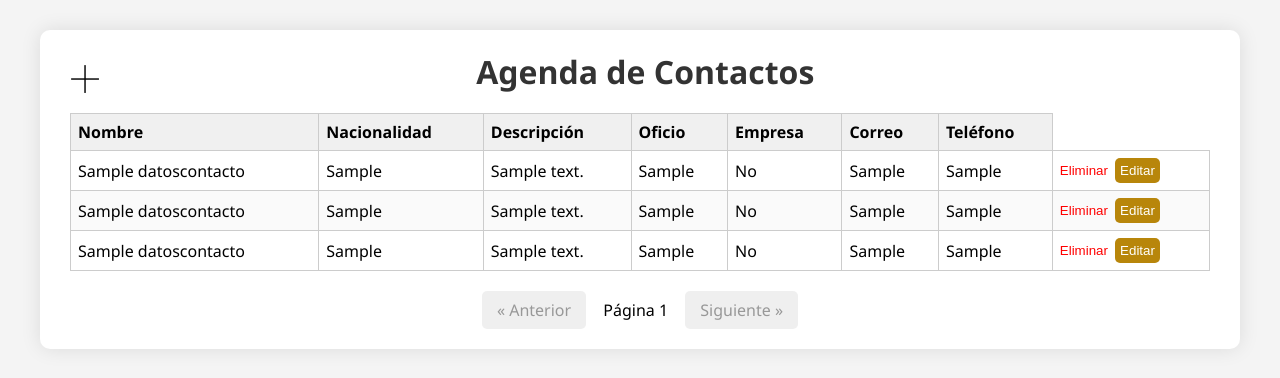
After one commit to Giuseppe21410/DESARROLLO-WEB-BACK-END, a PHP site: the page made by DESARROLLO WEB BACK-END/EJERCICIOS/14_Agenda_Contactos/wiew.php in a window 1280 px wide. The commit adds this page. Shown: the top 378 px of the page. Run offline with PHP 8.4, Linux system fonts and the light colour scheme; data comes from the database, SQL or seed files in the repository; tables that the repository leaves empty or names only in its code hold one stand-in row (values such as "Sample post").

```diff
--- /dev/null
+++ b/DESARROLLO WEB BACK-END/EJERCICIOS/14_Agenda_Contactos/ASSETS/CSS/styles.css
@@ -0,0 +1,130 @@
+* {
+  margin: 0;
+  padding: 0;
+  box-sizing: border-box;
+}
+
+body {
+  font-family: "Segoe UI", sans-serif;
+  background-color: #f4f4f4;
+  padding: 30px;
+}
+
+.container {
+  max-width: 1200px;
+  margin: auto;
+  background: white;
+  padding: 20px 30px;
+  border-radius: 10px;
+  box-shadow: 0 0 20px rgba(0,0,0,0.1);
+}
+
+h1 {
+  text-align: center;
+  margin-bottom: 20px;
+  color: #333;
+}
+
+.contact-table {
+  width: 100%;
+  border-collapse: collapse;
+  margin-bottom: 20px;
+}
+
+.contact-table th,
+.contact-table td {
+  border: 1px solid #ccc;
+  padding: 7px;
+  text-align: left;
+}
+
+.contact-table th {
+  background-color: #f0f0f0;
+}
+
+.contact-table tr:nth-child(even) {
+  background-color: #fafafa;
+}
+
+.pagination {
+  text-align: center;
+}
+
+.pagination a {
+  display: inline-block;
+  padding: 8px 15px;
+  margin: 0 5px;
+  background-color: #e0e0e0;
+  color: #333;
+  text-decoration: none;
+  border-radius: 5px;
+  transition: background 0.2s;
+}
+
+.pagination a:hover {
+  background-color: #d0d0d0;
+}
+
+.pagination a.active {
+  background-color: #333;
+  color: white;
+  font-weight: bold;
+}
+
+.pagination a.prev,
+.pagination a.next {
+  font-weight: bold;
+}
+
+.pagina {
+      margin: 0 8px;
+    }
+
+.disabled {
+      pointer-events: none;
+      color: gray;
+      opacity: 0.5;
+}
+
+.eliminar{
+  color: red;
+  background: none;
+  cursor: pointer;
+  resize: none;
+  outline: none;
+  border: none;
+}
+
+.eliminar:hover{
+  text-decoration: underline;
+}
+
+.editar{
+  color: white;
+  text-decoration: double;
+  background-color:darkgoldenrod;
+  border: none;
+  border-radius: 5px;
+  padding: 5px;
+  margin-left: 3px;
+  cursor: pointer;
+}
+
+.Titulo{
+  display: flex;
+  align-items: center;
+  gap:33%;
+}
+
+.Titulo button{
+  border: none;
+  cursor: pointer;
+  background: none;
+  width: 30px;
+  height: 30px;
+}
+
+.Titulo img{
+  width: 30px;
+  height: 30px;
+}
--- /dev/null
+++ b/DESARROLLO WEB BACK-END/EJERCICIOS/14_Agenda_Contactos/wiew.php
@@ -0,0 +1,123 @@
+<?php
+     if ($_SERVER['REQUEST_METHOD'] == "POST" && isset($_POST['AñadirFila']) || isset($_POST['EditarFila'])){
+          $Modalidad = $_POST["modalidad"] ; // De esta manera indicamos la modalidad editar.
+          $id_fila=intval($_POST["id"]);
+          $pagina=intval($_POST["pagina"]);
+
+          header("Location: ./PUBLIC/controllers.php?modalidad=$Modalidad&id=$id_fila&pagina=$pagina");
+        }
+?>
+
+<!DOCTYPE html>
+<html lang="es">
+<head>
+  <meta charset="UTF-8" />
+  <meta name="viewport" content="width=device-width, initial-scale=1.0"/>
+  <title>Agenda de Contactos</title>
+  <link rel="stylesheet" href="./ASSETS/CSS/styles.css" />
+</head>
+<body>
+
+  <div class="container">
+    <div class="Titulo">
+      <form method="post">
+         <input type="hidden" name="modalidad" value="Añadir">
+         <button name="AñadirFila"><img src="./ASSETS/IMAGES/mas.png" alt=""></button>
+      </form>
+      <h1>Agenda de Contactos</h1>
+    </div>
+
+
+    <table class="contact-table">
+      <thead>
+        <tr>
+          <th>Nombre</th>
+          <th>Nacionalidad</th>
+          <th>Descripción</th>
+          <th>Oficio</th>
+          <th>Empresa</th>
+          <th>Correo</th>
+          <th>Teléfono</th>
+        </tr>
+      </thead>
+      <tbody>
+        <?php
+        // Insertamos las variables para conectarnos a la base de datos:
+        $host="localhost";
+        $user_name="root";
+        $password="";
+        $dbname="agenda_contacto";
+        // Variables de paginación:
+        $page = isset($_GET['page']) ? max(1, intval($_GET['page'])) : 1;
+        $limit= 15;
+        $offset=($page-1)*$limit;
+
+        // Con la función "construirConsulta" construiremos la consulta de los contactos en función de la paginación:
+        function construirConsulta_1($limit,$offset){
+            $sql= "SELECT * FROM usuarios JOIN datos ON usuarios.datos_id=datos.id_datos JOIN datosContacto ON usuarios.datoscontacto_id = datosContacto.id_datosContacto";
+            $sql.=" LIMIT $limit OFFSET $offset";
+            return $sql;
+        };
+
+        // Nos conectamos a la base de datos:
+        $pdo= new PDO("mysql:host=$host;dbname=$dbname;charset=utf8", $user_name, $password);
+
+        // Recogemos los datos de la base de datos:
+        $consulta = construirConsulta_1($limit, $offset);
+        $stmt= $pdo->prepare($consulta);
+        $stmt->execute();
+        $resultados= $stmt->fetchAll(PDO::FETCH_ASSOC);
+
+        if (count($resultados)>0){
+            foreach ($resultados as $fila){
+                $id= $fila["id_usuarios"];
+                echo '
+                <tr>
+                   <td>' . htmlspecialchars($fila["nombre"]) . '</td>
+                   <td>' . htmlspecialchars($fila["nacionalidad"]) . '</td>
+                   <td>' . htmlspecialchars($fila["descripcion"]) . '</td>
+                   <td>' . htmlspecialchars($fila["oficio"]) . '</td>
+                   <td>' . ((int)$fila["empresa"] === 1 ? "Sí" : "No") . '</td>
+                   <td>' . htmlspecialchars($fila["correo"]) . '</td>
+                   <td>' . htmlspecialchars($fila["numero"]) . '</td>
+                   <td><form method="POST" class="Eliminar_Fila">
+                   <input type="hidden" name="id" value="' . htmlspecialchars($id) . '">
+                   <input type="hidden" name="pagina" value="' . htmlspecialchars($page) . '">
+                   <input type="hidden" name="modalidad" value="Editar">
+                   <button class="eliminar" type="submit" name="EliminarFila">Eliminar</button>
+                   <button class="editar" type="submit" name="EditarFila">Editar</button>
+                   </form></td>
+                </tr>';
+            }
+        }
+
+        // Lógica para eliminar:
+        if ($_SERVER['REQUEST_METHOD'] === "POST" && isset($_POST['EliminarFila'])) {
+         $id_fila = intval($_POST['id']);
+
+         $sql_eliminar = "DELETE FROM usuarios WHERE id_usuarios = :id";
+
+         $stmt = $pdo->prepare($sql_eliminar);
+         $stmt->execute(['id' => $id_fila]);
+        }
+        ?>
+      </tbody>
+    </table>
+
+    <div class="pagination">
+      <?php
+      $base_url= $baseUrl = strtok($_SERVER["REQUEST_URI"], '?');
+      $queryParams=$_GET;
+      $queryParams['page'] = $page - 1;
+      $prevUrl = $baseUrl . '?' . http_build_query($queryParams);
+      $queryParams['page'] = $page + 1;
+      $nextUrl = $baseUrl . '?' . http_build_query($queryParams);
+      ?>
+      <a href="<?= ($page > 1) ? $prevUrl : '#' ?>" class="pagina <?= ($page <= 1 ? 'disabled' : '') ?>">&laquo; Anterior</a>
+      <span class="pagina">Página <?= $page ?></span>
+      <a href="<?= (count($resultados) >= $limit) ? $nextUrl : '#' ?>" class="pagina <?= (count($resultados) < $limit ? 'disabled' : '') ?>">Siguiente &raquo;</a>
+    </div>
+  </div>
+
+</body>
+</html>
```
Also changed, not shown: DESARROLLO WEB BACK-END/EJERCICIOS/14_Agenda_Contactos/PUBLIC/controllers.php (added, +142 -0 lines), DESARROLLO WEB BACK-END/EJERCICIOS/14_Agenda_Contactos/PUBLIC/datos.php (added, +118 -0 lines), DESARROLLO WEB BACK-END/EJERCICIOS/14_Agenda_Contactos/PUBLIC/models.php (added, +117 -0 lines), DESARROLLO WEB BACK-END/PORTAFOLIO/PUBLIC/MARIADB/index.php (+16 -0 lines), DESARROLLO WEB BACK-END/EJERCICIOS/14_Agenda_Contactos/ASSETS/DESIGN/Agenda_Contacto_Diseño.png (added), DESARROLLO WEB BACK-END/EJERCICIOS/14_Agenda_Contactos/ASSETS/IMAGES/mas.png (added).
